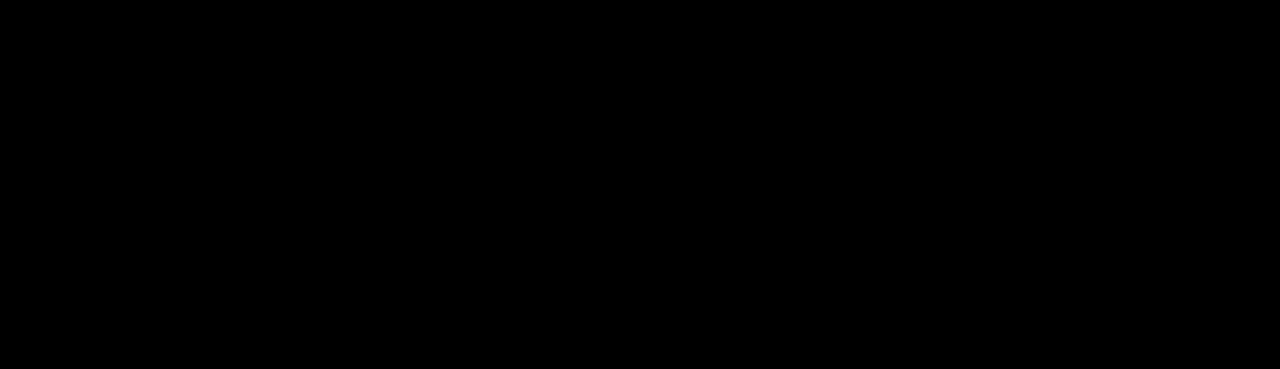
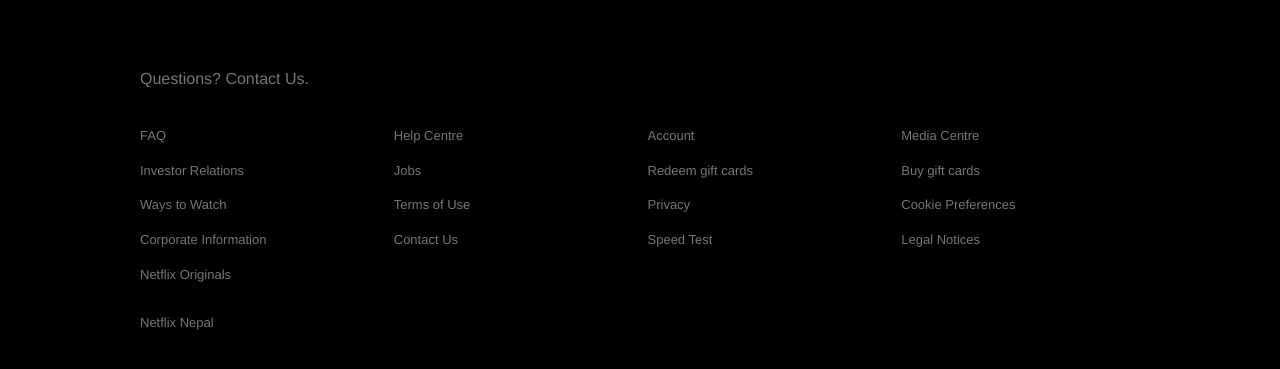
Before and after one commit to Kaustuv-Karki/NETFLIX, a React (Create React App) app: page / in a window 1280 px wide. Shown: the part 1253-1622 px from the top of the page. Before the commit the page ends 1237 px from the top, so only its background shows below. Built offline with nearby package versions, Linux system fonts and the light colour scheme.

Commit message:
footer completed

```diff
--- a/src/App.js
+++ b/src/App.js
@@ -1,8 +1,12 @@
 import React from 'react';
+import { FooterContainer } from './containers/footer';
 import { JumbotronContainer } from './containers/jumbotron'
 
 export default function App() {
   return (
+    <>
     <JumbotronContainer/>
+    <FooterContainer/>
+    </>
   );
 }
--- /dev/null
+++ b/src/components/footer/index.js
@@ -0,0 +1,31 @@
+import React from 'react'
+import { Container, Row, Column, Title, Text, Link, Break } from './styles/footer'
+
+
+export default function Footer({ children, ...restProps}) {
+    return <Container {...restProps}>{children}</Container>
+}
+
+Footer.Row = function FooterRow({children, ...restProps}){
+    return <Row {...restProps}>{children}</Row>
+}
+
+Footer.Column = function FooterColumn({ children, ...restProps }){
+    return <Column {...restProps}>{children}</Column>
+}
+
+Footer.Title = function FooterTitle({ children, ...restProps}) {
+    return <Title {...restProps}>{children}</Title>
+}
+
+Footer.Text = function FooterText({ children, ...restProps}) {
+    return <Text {...restProps}>{children}</Text>
+}
+
+Footer.Link = function FooterLink({ children, ...restProps}) {
+    return <Link {...restProps}>{children}</Link>
+}
+
+Footer.Break = function FooterBreak({children, ...restProps}) {
+    return <Break {...restProps}>{children}</Break>
+}
--- /dev/null
+++ b/src/components/footer/styles/footer.js
@@ -0,0 +1,53 @@
+import styled from 'styled-components/macro'
+
+export const Row = styled.div`
+    display: grid;
+    grid-template-columns: repeat(auto-fill, minmax(230px, 1fr));
+    grid-gap: 15px;
+    @media (max-width: 1000px) {
+    grid-template-columns: repeat(auto-fill, minmax(150px, 1fr));
+    }
+`
+
+export const Column = styled.div`
+    display: flex;
+    flex-direction: column;
+    text-align: left;
+`
+
+export const Title = styled.p`
+    font-size: 16px;
+    color: #757575;
+    margin-bottom: 40px;
+`
+
+export const Text = styled.p`
+  font-size: 13px;
+  color: #757575;
+  margin-bottom: 40px;
+`;
+
+export const Link = styled.a`
+    color: #757575;
+    margin-bottom: 20px;
+    font-size: 13px;
+    text-decoration: none;
+`
+
+export const Break = styled.div`
+  flex-basis: 100%;
+  height: 0;
+`;
+
+
+export const Container = styled.div`
+    display: flex;
+    padding: 70px 56px;
+    margin: auto;
+    max-width: 1000px;
+    flex-direction: column;
+
+    @media (max-width: 1000px) {
+    padding: 70px 30px;
+    }
+`
--- a/src/components/index.js
+++ b/src/components/index.js
@@ -1 +1,2 @@
 export { default as Jumbotron } from './jumbotron'
+export { default as Footer } from './footer'
--- /dev/null
+++ b/src/containers/footer.js
@@ -0,0 +1,43 @@
+import React from 'react'
+import { Footer } from '../components'
+
+export function FooterContainer() {
+    return (
+        <Footer>
+            <Footer.Title>Questions? Contact Us.</Footer.Title>
+            <Footer.Break/>
+            <Footer.Row>
+                <Footer.Column>
+                    <Footer.Link href="#">FAQ</Footer.Link>
+                    <Footer.Link href="#">Investor Relations</Footer.Link>
+                    <Footer.Link href="#">Ways to Watch</Footer.Link>
+                    <Footer.Link href="#">Corporate Information</Footer.Link>
+                    <Footer.Link href="#">Netflix Originals</Footer.Link>
+                </Footer.Column>
+
+                <Footer.Column>
+                    <Footer.Link href="#">Help Centre</Footer.Link>
+                    <Footer.Link href="#">Jobs</Footer.Link>
+                    <Footer.Link href="#">Terms of Use</Footer.Link>
+                    <Footer.Link href="#">Contact Us</Footer.Link>
+                </Footer.Column>
+
+                <Footer.Column>
+                    <Footer.Link href="#">Account</Footer.Link>
+                    <Footer.Link href="#">Redeem gift cards</Footer.Link>
+                    <Footer.Link href="#">Privacy</Footer.Link>
+                    <Footer.Link href="#">Speed Test</Footer.Link>
+                </Footer.Column>
+
+                <Footer.Column>
+                    <Footer.Link href="#">Media Centre</Footer.Link>
+                    <Footer.Link href="#">Buy gift cards</Footer.Link>
+                    <Footer.Link href="#">Cookie Preferences</Footer.Link>
+                    <Footer.Link href="#">Legal Notices</Footer.Link>
+                </Footer.Column>
+            </Footer.Row>
+            <Footer.Break/>
+            <Footer.Text>Netflix Nepal</Footer.Text>
+        </Footer>
+    )
+}
```
